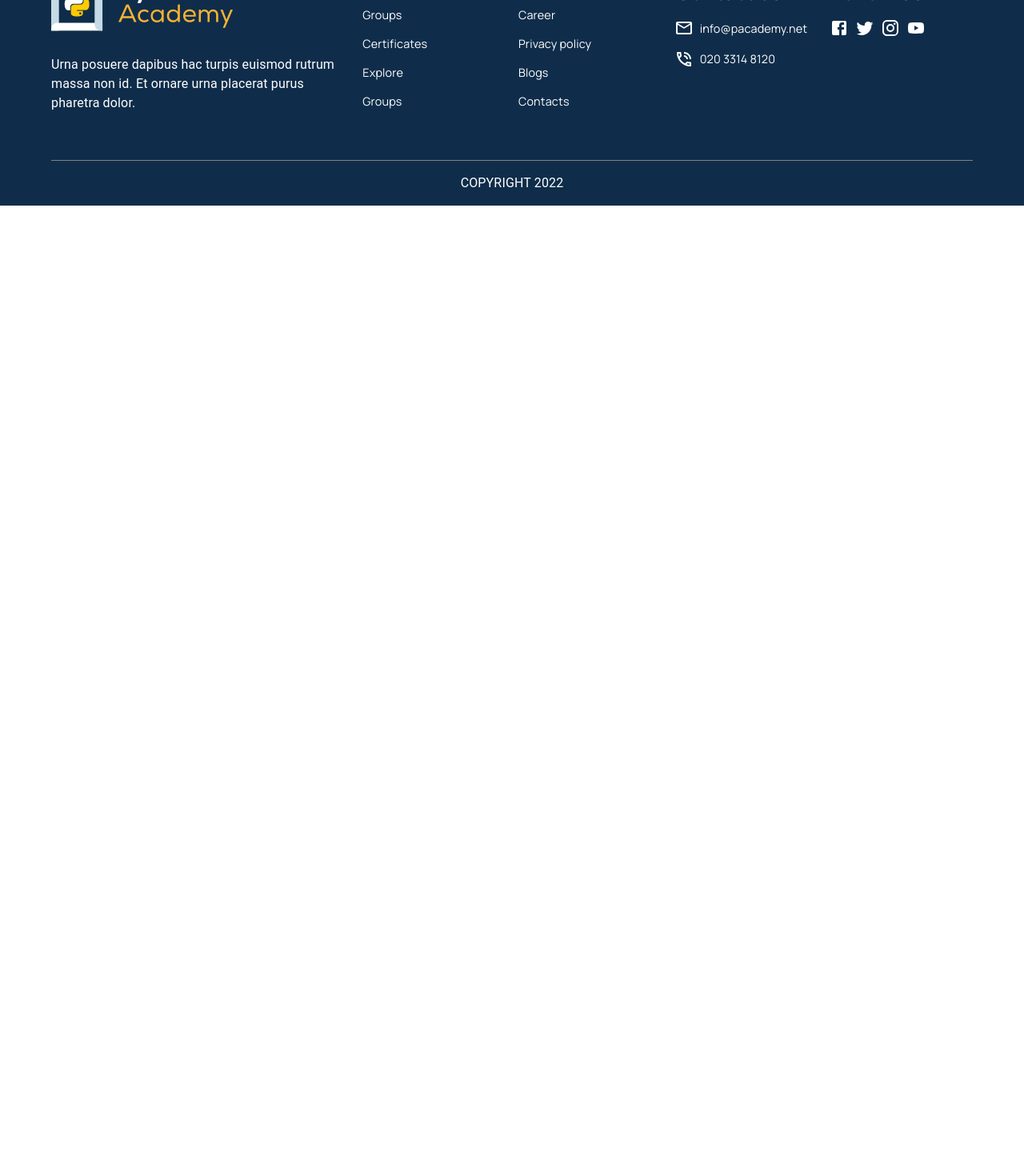
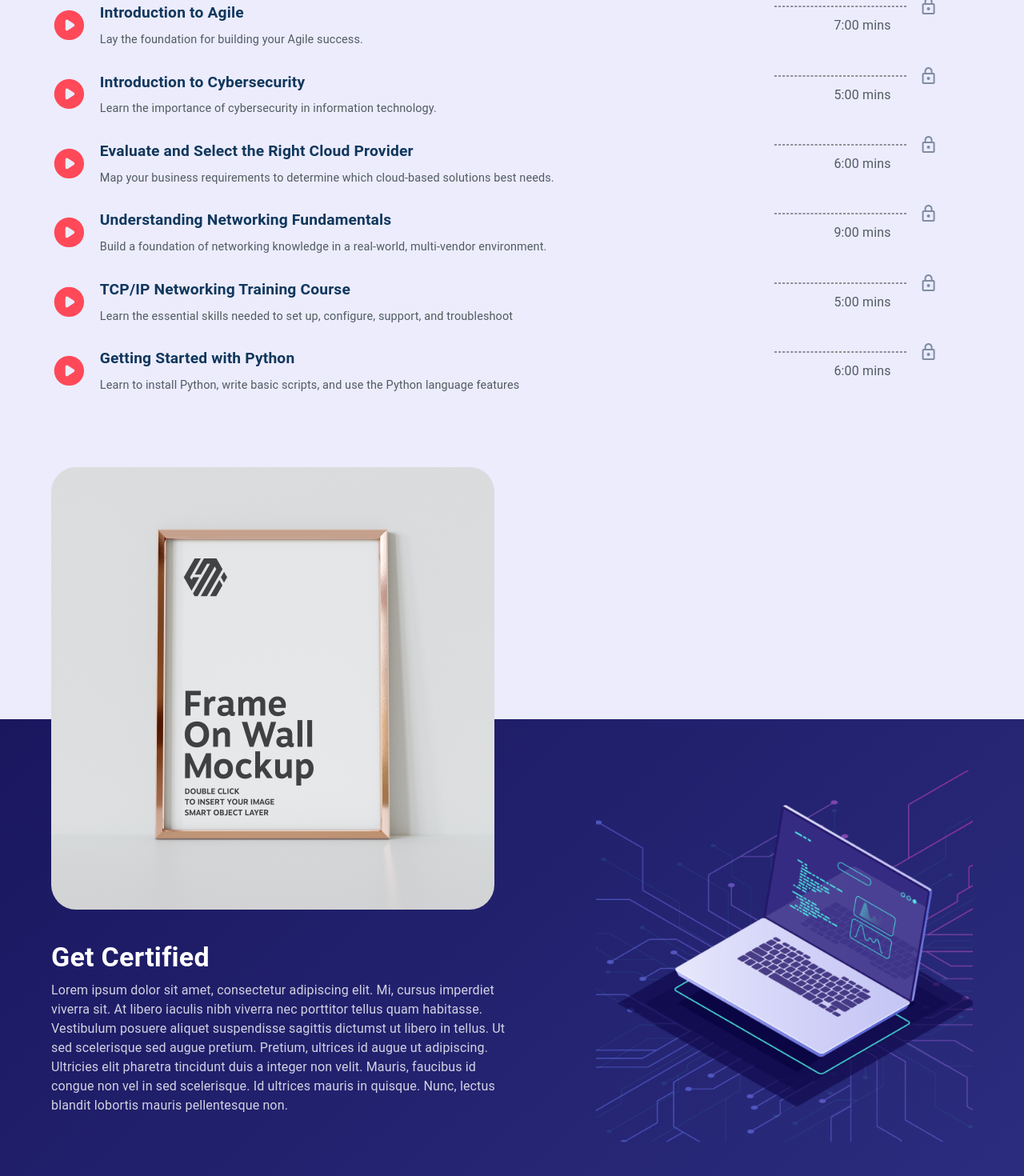
Before and after one commit to rahmanhamim/python-academy, a React (Create React App) app: page /course/cr1 in a window 1280 px wide. Shown: the part 2420-3890 px from the top of the page at 80% size. Before the commit the page ends 2677 px from the top, so only its background shows below. Built offline with nearby package versions, Linux system fonts and the light colour scheme; no server answers.

Commit message:
certificate section

```diff
--- /dev/null
+++ b/src/components/CourseDetails/CourseDetailsCertification/CourseDetailsCertification.js
@@ -0,0 +1,58 @@
+import { Box, Container, Grid, Typography } from "@mui/material";
+import React from "react";
+import bgCertImg from "../../../img/certificate-section-img.png";
+import certMockup from "../../../img/certficate-mockup.png";
+
+const CourseDetailsCertification = () => {
+ return (
+  <Box
+   sx={{
+    background: "linear-gradient(137.85deg, #17145A -13.3%, #2B2C7E 97.34%)",
+    color: "#fff",
+   }}
+  >
+   <Container sx={{ py: 8 }}>
+    <Grid container spacing={2} sx={{ justifyContent: "space-between" }}>
+     <Grid
+      item
+      xs={12}
+      md={6}
+      sx={{ alignSelf: "flex-end", py: 5, position: "relative" }}
+     >
+      <Box
+       sx={{
+        position: "absolute",
+        top: { xs: "-130%", sm: "-250%", md: "-200%", lg: "-210%" },
+       }}
+      >
+       <img
+        src={certMockup}
+        style={{ borderRadius: "31px", maxWidth: "100%" }}
+        alt=""
+       />
+       {/* certificate mockup img */}
+      </Box>
+      <Typography variant="h4" sx={{ fontWeight: "bold" }}>
+       Get Certified
+      </Typography>
+      <Typography sx={{ color: "rgba(255, 255, 255, 0.8)", mt: 1 }}>
+       Lorem ipsum dolor sit amet, consectetur adipiscing elit. Mi, cursus
+       imperdiet viverra sit. At libero iaculis nibh viverra nec porttitor
+       tellus quam habitasse. Vestibulum posuere aliquet suspendisse sagittis
+       dictumst ut libero in tellus. Ut sed scelerisque sed augue pretium.
+       Pretium, ultrices id augue ut adipiscing. Ultricies elit pharetra
+       tincidunt duis a integer non velit. Mauris, faucibus id congue non vel in
+       sed scelerisque. Id ultrices mauris in quisque. Nunc, lectus blandit
+       lobortis mauris pellentesque non.
+      </Typography>
+     </Grid>
+     <Grid item xs={12} md={5}>
+      <img style={{ maxWidth: "100%" }} src={bgCertImg} alt="" />
+     </Grid>
+    </Grid>
+   </Container>
+  </Box>
+ );
+};
+
+export default CourseDetailsCertification;
--- a/src/components/CourseDetails/CourseDetailsLearn/CourseDetailsLearn.js
+++ b/src/components/CourseDetails/CourseDetailsLearn/CourseDetailsLearn.js
@@ -1,6 +1,8 @@
 import { Box, Container, Grid, Typography } from "@mui/material";
 import React, { useState } from "react";
 import circleCheck from "../../../img/circle-point-icon.png";
+import PlayCircleRoundedIcon from "@mui/icons-material/PlayCircleRounded";
+import LockOutlinedIcon from "@mui/icons-material/LockOutlined";
 
 const CourseDetailsLearn = ({ courseData }) => {
  const [menuControl, setMenuControl] = useState("learn");
@@ -132,9 +134,69 @@ const CourseDetailsLearn = ({ courseData }) => {
       volutpat urna, mauris, adipiscing in dignissim vulputate.
      </Typography>
      <Grid container spacing={2} sx={{ my: 2 }}>
-      {courseData?.sneakImg?.map((img) => (
-       <Grid item xs={6} md={3}>
+      {courseData?.sneakImg?.map((img, index) => (
+       <Grid key={index} item xs={6} md={3}>
         <img src={img} alt="" style={{ maxWidth: "100%" }} />
+       </Grid>
+      ))}
+     </Grid>
+    </Box>
+    {/* Course Outline */}
+    <Box sx={{ mt: 8, mb: { xs: 60, sm: 70, md: 50, lg: 40 } }}>
+     <Typography
+      variant="h4"
+      sx={{ color: "#10375C", fontWeight: "bold", mb: 4 }}
+     >
+      Course Outline
+     </Typography>
+     <Grid container spacing={2}>
+      {courseData?.courseOutline?.map((outline, index) => (
+       <Grid key={index} item xs={12}>
+        <Grid container spacing={2} sx={{ justifyContent: "space-between" }}>
+         <Grid
+          item
+          xs={8}
+          sx={{ display: "flex", alignItems: "center", my: "6px" }}
+         >
+          <PlayCircleRoundedIcon
+           sx={{ color: "#FF4958", mr: 2, fontSize: "2.8rem" }}
+          />
+          <Box>
+           <Typography
+            sx={{ color: "#10375C", fontWeight: "bold", fontSize: "1.2rem" }}
+           >
+            {outline?.title}
+           </Typography>
+           <Typography sx={{ color: "#515B61", fontSize: ".9rem", mt: 1 }}>
+            {" "}
+            {outline?.subtitle}
+           </Typography>
+          </Box>
+         </Grid>
+         <Grid item xs={3}>
+          <Box
+           sx={{
+            display: "flex",
+            justifyContent: "center",
+            alignItems: "center",
+           }}
+          >
+           <Box
+            sx={{
+             border: "0.8px dashed rgba(0, 0, 0, 0.4)",
+             width: "60%",
+             height: "1px",
+            }}
+           ></Box>
+           <LockOutlinedIcon
+            sx={{ width: "20%", color: "rgba(15, 45, 74, 0.5)" }}
+           />
+          </Box>
+          <Typography sx={{ textAlign: "center", color: "#515B61" }}>
+           {outline?.duration} mins
+          </Typography>
+         </Grid>
+        </Grid>
        </Grid>
       ))}
      </Grid>
--- a/src/components/CourseDetails/CourseDetailsMain/CourseDetailsMain.js
+++ b/src/components/CourseDetails/CourseDetailsMain/CourseDetailsMain.js
@@ -7,6 +7,7 @@ import Navigation from "../../Shared/Navigation/Navigation";
 import CourseDetailsHero from "../CourseDetailsHero/CourseDetailsHero";
 import CourseDetailsLearn from "../CourseDetailsLearn/CourseDetailsLearn";
 import Footer from "../../Shared/Footer/Footer";
+import CourseDetailsCertification from "../CourseDetailsCertification/CourseDetailsCertification";
 
 const CourseDetailsMain = () => {
  const { id } = useParams();
@@ -44,6 +45,7 @@ const CourseDetailsMain = () => {
     <CourseDetailsHero courseData={courseData} />
    </Box>
    <CourseDetailsLearn courseData={courseData} />
+   <CourseDetailsCertification />
    <Footer></Footer>
 
    <LoginFrom open={open} handleClose={handleClose}></LoginFrom>
```
Also changed, not shown: src/img/certficate-mockup.png (added), src/img/certificate-section-img.png (added).
